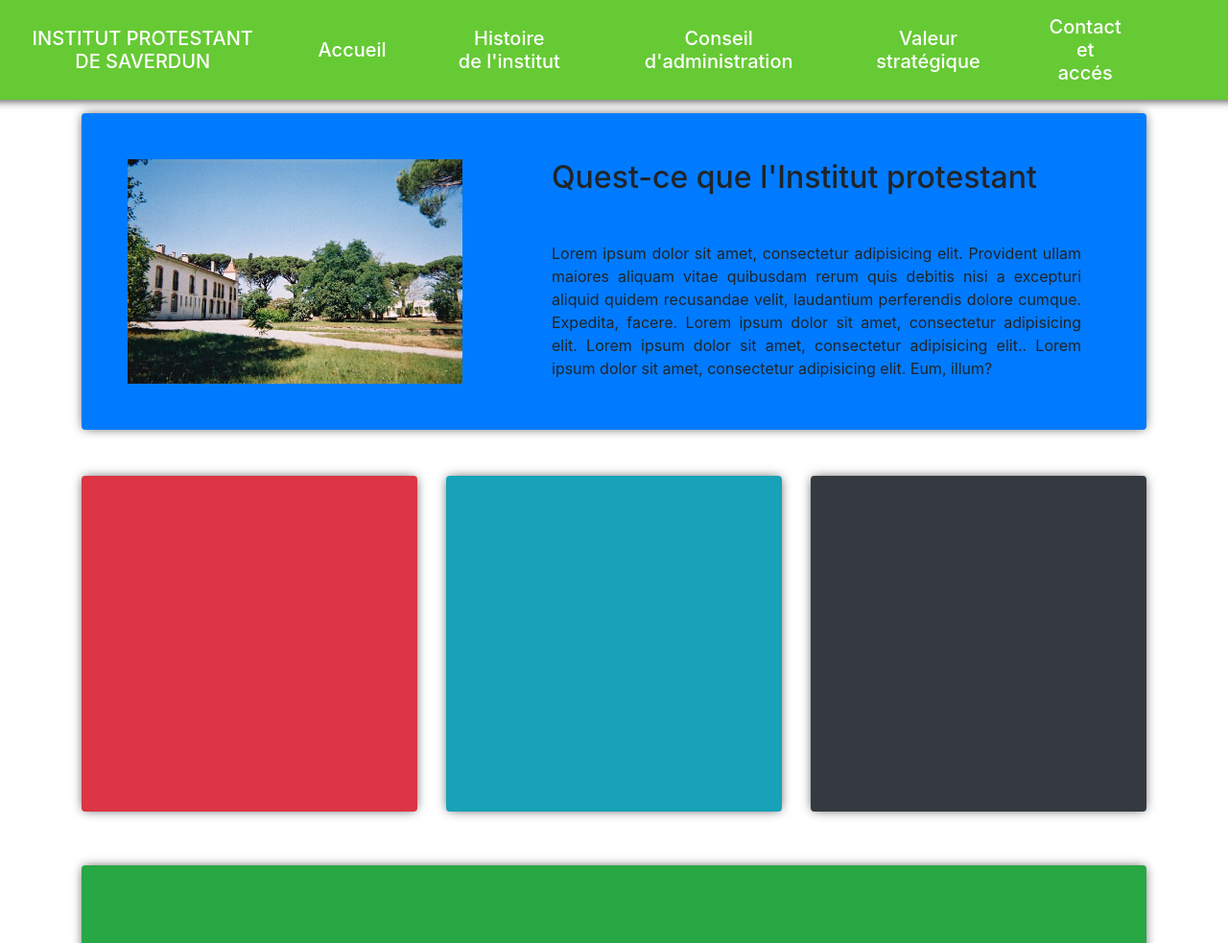
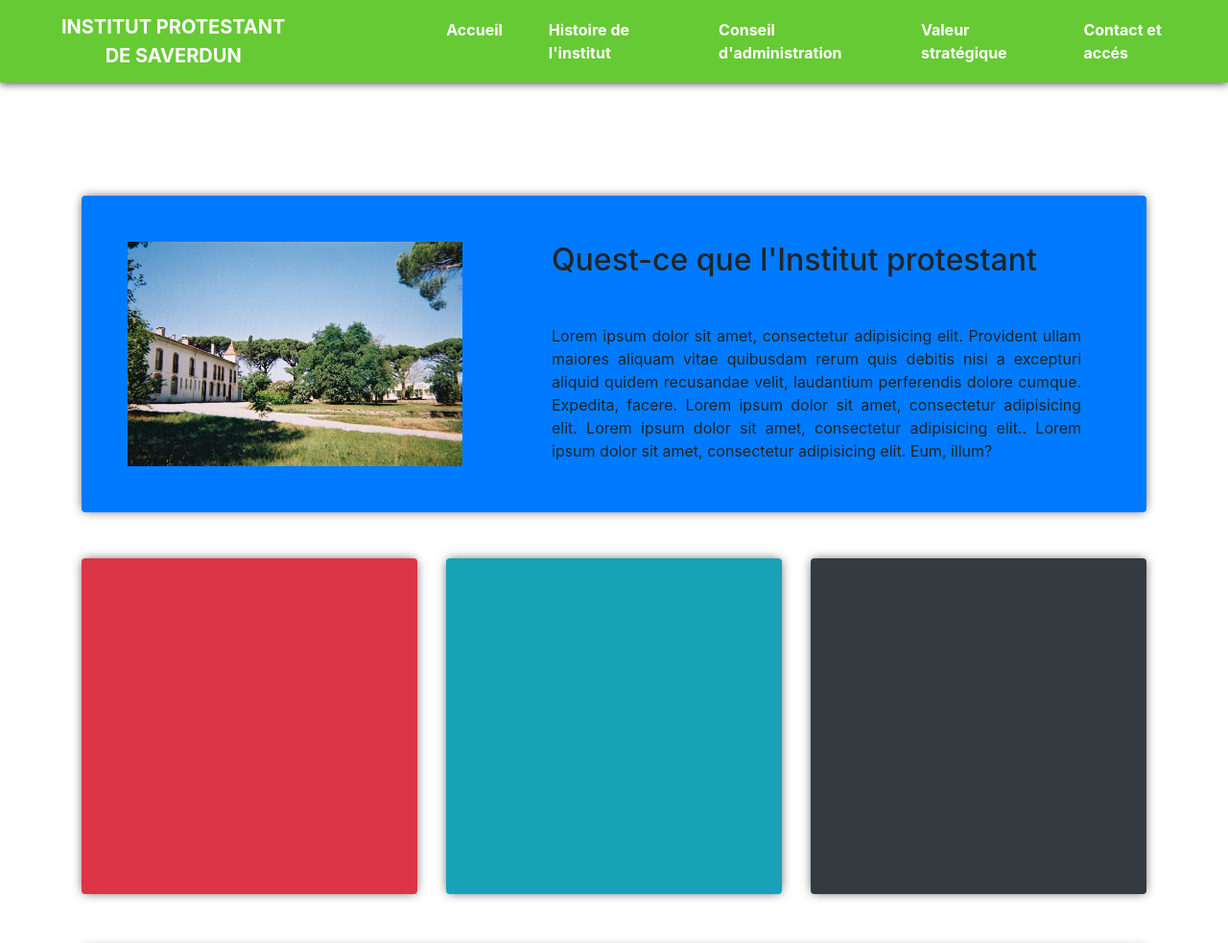
Before and after one commit to PLoraine/Institut-protestant-saverdun, a plain HTML site: page index.html in a window 1280 px wide. Shown: the top 983 px of the page at 96% size. Drawn offline with nearby package versions, Linux system fonts and the light colour scheme.

Commit message:
Ajout responsive header et footer

```diff
--- a/css/header_footer.css
+++ b/css/header_footer.css
@@ -2,6 +2,10 @@ body,
 html {
     margin: 0;
     overflow-x: hidden;
+}
+
+.container-fluid {
+    padding: 0 !important;
 }
 
 #header {
@@ -46,4 +50,14 @@ a:active {
     #contact {
         margin-top: 0 !important;
     }
+    .menuContainer{
+        margin-left: -15% !important;
+    }
+    .menu {
+        text-align: center;
+    }
+    .menuTitre {
+        margin-left: 0 !important;
+        margin-right: 0 !important;
+    }
 }
--- a/index.html
+++ b/index.html
@@ -12,7 +12,32 @@
 
 <body>
     <div class="container-fluid">
-        <div class="row text-center h5 text-white fixed-top pb-3 pt-3" id="header">
+        <nav class="navbar navbar-expand-lg navbar-light" id="header">
+            <a class="navbar-brand text-center text-white font-weight-bold ml-5 menuTitre" href="index.html">INSTITUT PROTESTANT <br> DE SAVERDUN</a>
+            <button class="navbar-toggler" type="button" data-toggle="collapse" data-target="#navbarTogglerDemo02" aria-controls="navbarTogglerDemo02" aria-expanded="false" aria-label="Toggle navigation">
+                <span class="navbar-toggler-icon"></span>
+            </button>
+            <div class="collapse navbar-collapse ml-5 menuContainer" id="navbarTogglerDemo02">
+                <ul class="navbar-nav mr-auto mt-2 mt-lg-0 font-weight-bold ml-5">
+                    <li class="nav-item menu">
+                        <a class="nav-link text-white ml-5 mr-3 menuTitre" href="index.html">Accueil</a>
+                    </li>
+                    <li class="nav-item menu">
+                        <a class="nav-link text-white ml-3 mr-3 menuTitre" href="#">Histoire de l'institut</a>
+                    </li>
+                    <li class="nav-item menu">
+                        <a class="nav-link text-white ml-3 mr-3 menuTitre" href="#">Conseil d'administration</a>
+                    </li>
+                    <li class="nav-item menu">
+                        <a class="nav-link text-white ml-3 mr-3 menuTitre" href="#">Valeur stratégique</a>
+                    </li>
+                    <li class="nav-item menu">
+                        <a class="nav-link text-white ml-3 mr-3 menuTitre" href="#">Contact et accés</a>
+                    </li>
+                </ul>
+            </div>
+        </nav>
+        <!-- <div class="row text-center h5 text-white fixed-top pb-3 pt-3" id="header">
             <div class="col-xl-3">
                 <a href="index.html"><span>INSTITUT PROTESTANT<br>DE SAVERDUN</span></a>
             </div>
@@ -31,10 +56,7 @@
             <div class="col-xl-1 d-none d-sm-block">
                 <a href="#"><span>Contact<br>et accés</span></a>
             </div>
-        </div>
-
-
-
+        </div> -->
         <div class="container">
             <div class="row" id="contenu">
                 <div class="col-xl-12">
@@ -74,9 +96,6 @@
                 </div>
             </div>
         </div>
-
-
-
         <div class="row" id="footer">
             <div class="col-xl-1"></div>
             <div class="col-xl-6">
```
